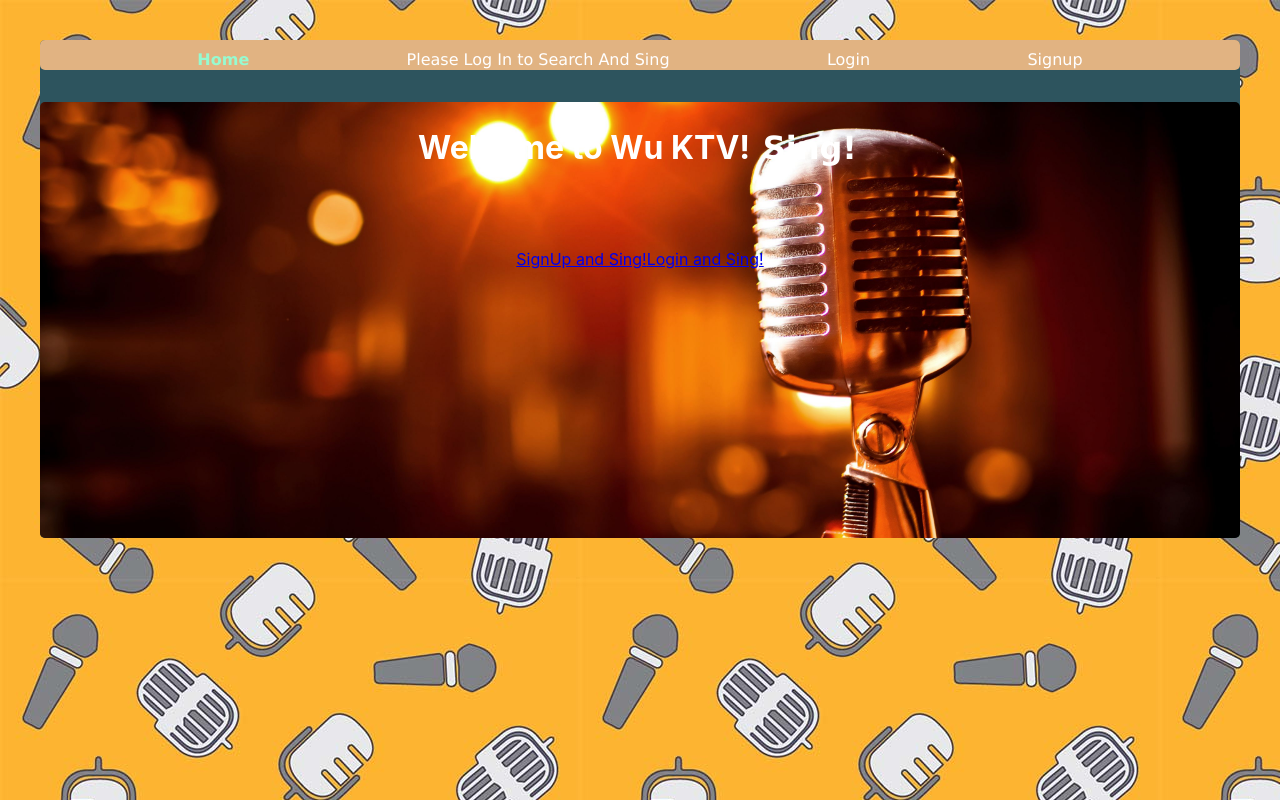
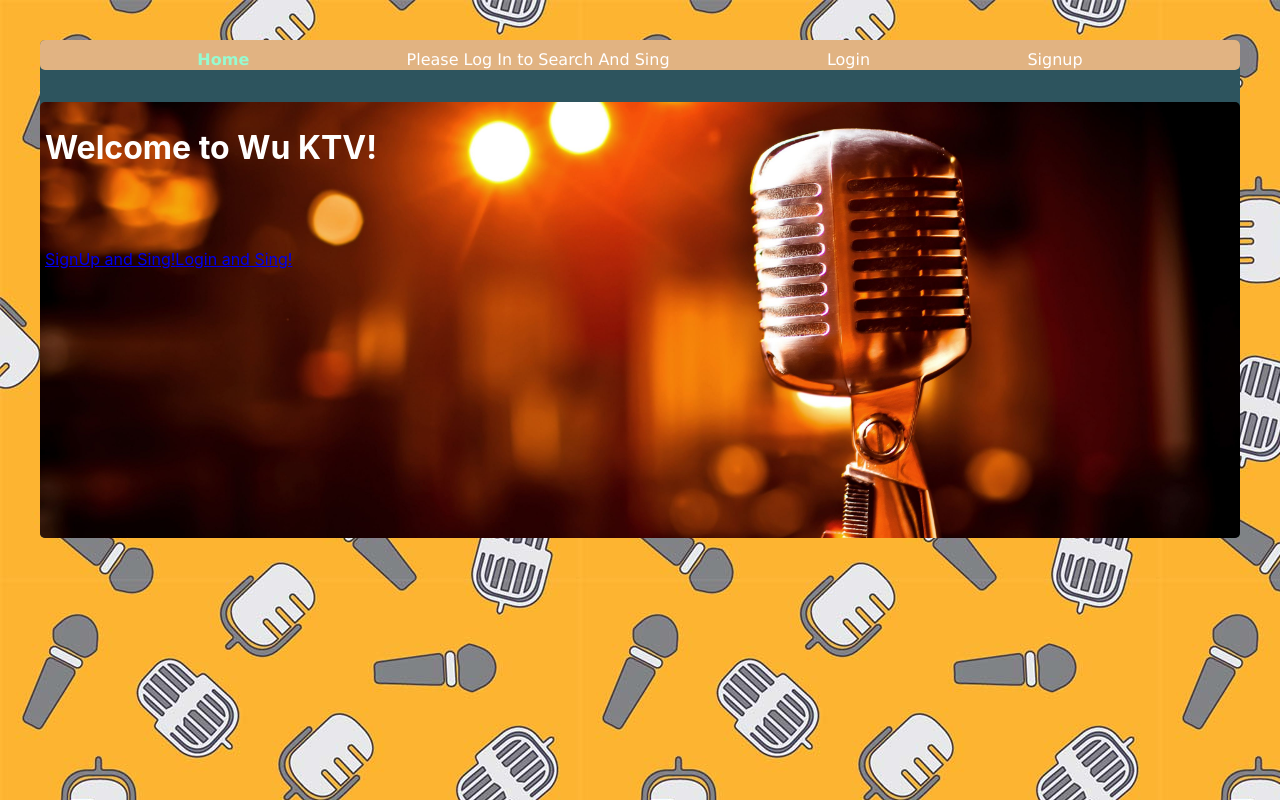
Before and after one commit to joshmrallen/ktv-frontend, a React (Create React App) app: page / in a window 1280 px wide. Built offline with nearby package versions, Linux system fonts and the light colour scheme.

Commit message:
added some css and updated routes so that room is opened on login

```diff
--- a/src/App.css
+++ b/src/App.css
@@ -40,12 +40,18 @@ body {
       .home {
         grid-column: 1 / span 3;
         grid-row: 2;
-        text-align: center;
+        /* text-align: left; */
         background-image: url('./images/lone_mic_large.jpg');
         background-size: cover;
         grid-row-end:span 9;
 
       }
+
+      .home > span {
+        left: 30%;
+      }
+
+
 
       .bottom-image {
         background-image: url('./images/lone_mic_large.jpg');
--- a/src/App.js
+++ b/src/App.js
@@ -29,7 +29,7 @@ class App extends React.Component {
     favorites:["x3bDhtuC5yk","caITRQWpBHs"],
     nextToken: false,
     prevToken: false,
-    roomId: false,
+    currentVideo: false,
     addFav: "",
     lyrics: "",
     signup_name: "",
@@ -50,7 +50,7 @@ class App extends React.Component {
       }).then(r=>r.json())
       .then(data=>{
         console.log(data)
-        this.setState({ user: data.user, favorites: data.user.videos.map(el=>el.youTubeId)}, this.props.history.push("/search"))
+        this.setState({ user: data.user, favorites: data.user.videos.map(el=>el.youTubeId)}, this.props.history.push("/room"))
       })
     }else {
       this.props.history.push("/")
@@ -144,16 +144,9 @@ class App extends React.Component {
 
   appRoomMaker = (videoId) => {
     console.log('This is our room maker. RoomId is currently: ', this.state.roomId)
-    //need to have room video persisted on backend to get all details from backend
-    //and parse the description for lyrics (change getLyrics() to perform the parse)
-    //post request
-    // this.getLyrics()
-    this.setState(()=>({ roomId: videoId }), ()=>{
-      this.props.history.push('/room')
-    })
-    console.log('RoomId is now: ', this.state.roomId)
-    /* put this.props.history.push('/room') in callback function of this.setState
-    to redirect to the new room after the thumbnail is clicked */
+
+    this.setState(()=>({ currentVideo: videoId }))
+    console.log('Current Video is now: ', this.state.currentVideo)
   }
 
   /*
@@ -326,7 +319,7 @@ class App extends React.Component {
         console.log(data)
         //Building Local Storage here, Joshie, boi
         localStorage.setItem("token",data.jwt)
-        this.setState({ user: data.user}, this.props.history.push("/search"))
+        this.setState({ user: data.user}, this.props.history.push("/room"))
       })
   }
 
@@ -368,23 +361,6 @@ class App extends React.Component {
           }} />
         {this.state.user === false ? null :
         <Switch>
-          <Route path="/search" render={()=> {
-            return(
-              <>
-                <ResultsContainer
-                  searchResults={this.state.searchResults}
-                  next={this.next}
-                  prev={this.prev}
-                  prevToken={this.state.prevToken}
-                  nextToken={this.state.nextToken}
-                  appRoomMaker={this.appRoomMaker}
-                  searchHandler={this.changeHandler}
-                  searchQuery={this.state.searchQuery}
-                  appSubmitHandler={this.appSubmitHandler}
-                />
-              </>
-            )
-          }} />
           <Route path="/room" render={()=> {
             return(
               <>
--- a/src/components/Home.js
+++ b/src/components/Home.js
@@ -5,10 +5,12 @@ const Home = (props) => {
 
     return(
         <div className="box home">
-            <h1>Welcome to Wu KTV! <NavLink className="link" to="/search">Sing!</NavLink></h1>
+            <span>
+                <h1>Welcome to Wu KTV!</h1>
+            </span>
             <h1 style={{visibility: 'hidden'}}>stuff</h1>
-            {props.user ? "Go Sing!" : <NavLink to="/signup">SignUp and Sing!</NavLink>}
-            {props.user ? "Go Sing!" : <NavLink to="/login">Login and Sing!</NavLink>}
+            {props.user ? null : <NavLink to="/signup">SignUp and Sing!</NavLink>}
+            {props.user ? null : <NavLink to="/login">Login and Sing!</NavLink>}
         </div>
     )
 }
--- a/src/components/NavBar.js
+++ b/src/components/NavBar.js
@@ -7,8 +7,7 @@ const NavBar = (props) => {
         <div className='box nav'>
 
             <NavLink className="link" activeClassName="activeLink" exact={true} to="/">Home</NavLink>
-            {/* {props.roomId ?  : null} */}
-            {props.roomId && props.user ? <NavLink className="link" activeClassName="activeLink" to="/room">Room</NavLink> : props.user ?  <NavLink className="link" activeClassName="activeLink" to="/search">Search for Songs</NavLink> : <span className='link'>Please Log In to Search And Sing</span> }
+            {props.user ? <NavLink className="link" activeClassName="activeLink" to="/room">Room</NavLink> : <span className='link'>Please Log In to Search And Sing</span> }
             {props.user ? <span className='link'>Welcome {props.user.name}!</span> : <NavLink className="link" activeClassName="activeLink" to="/login">Login</NavLink>}
             {props.user ? <NavLink className="link" activeClassName="activeLink" exact to="/" onClick={props.logout}>Logout</NavLink> : <NavLink className="link" activeClassName="activeLink" to="/signup">Signup</NavLink>}
 
```
